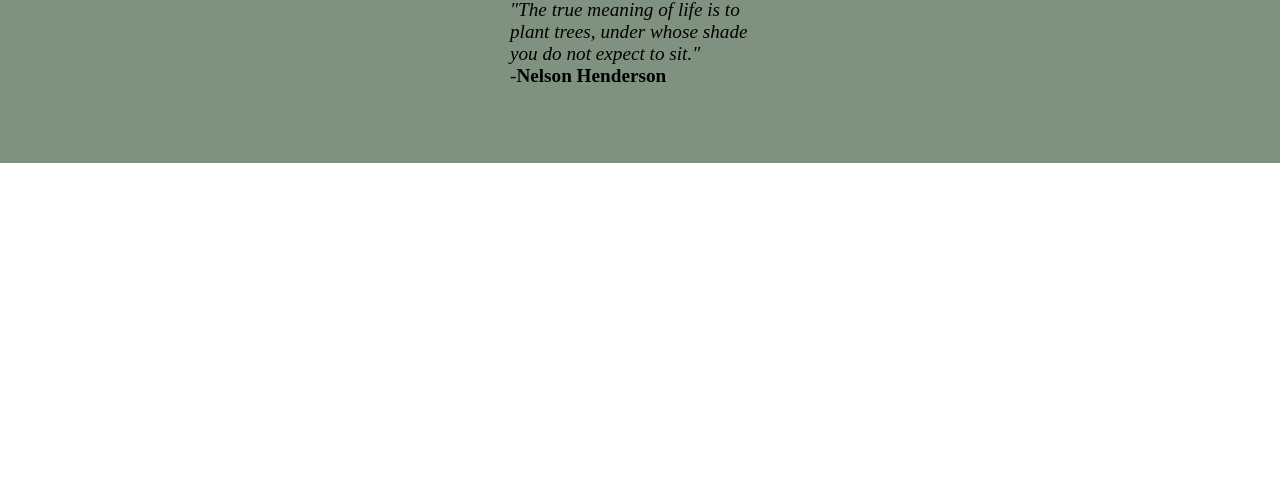
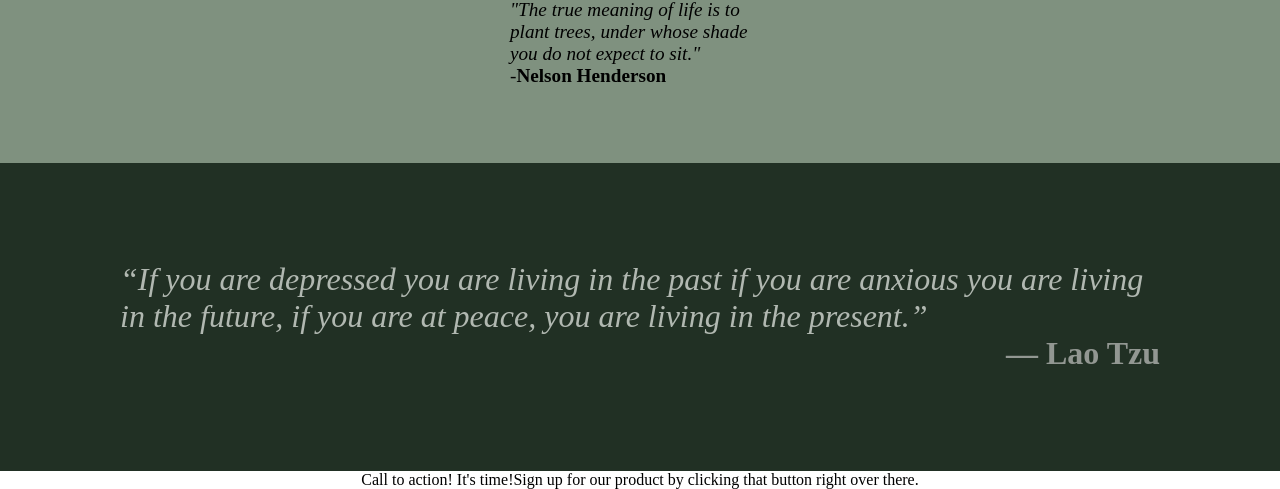
Before and after one commit to WinnieTheComrade/Landing-Page, a plain HTML site: page index.html in a window 1280 px wide. Shown: the part 1245-1734 px from the top of the page. Before the commit the page ends 1408 px from the top, so only its background shows below. Drawn offline with Linux system fonts and the light colour scheme.

Commit message:
adding banner

```diff
--- a/index.html
+++ b/index.html
@@ -66,12 +66,19 @@
                 <div class="text"><em>"The true meaning of life is to plant trees, under whose shade you do not expect to sit."</em> - <strong>Nelson Henderson</strong></div>
             </div>
         </div>
+    </div>
 
     <div class="quote">
 
+        <div class="quote-text"><em>“If you are depressed you are living in the past
+            if you are anxious you are living in the future, if you are at peace, you are living in the present.”</em></div>
+
+        <div class="quote-author"><strong>— Lao Tzu</strong></div>
     </div>
 
-    <div class="promote">
+    <div class="banner">
+        <div class="action">Call to action! It's time!</div>
+        <div class="sign-up">Sign up for our product by clicking that button right over there.</div>
 
     </div>
 
--- a/styles.css
+++ b/styles.css
@@ -57,7 +57,6 @@ h1{
 .description{
     font-size: 1.1rem;
     color:rgb(127, 145, 127)
-
 }
 
 
@@ -149,3 +148,46 @@ h1{
     justify-content: flex-start;
     font-size: 1.2rem;
 }
+
+.quote{
+    display: flex;
+    flex-direction: column;
+    background-color: #213024;
+    margin: 0;
+    border: 0;
+    padding: 60px 120px 60px 120px;
+
+
+}
+
+.quote-text{
+    display: flex;
+    flex-wrap: wrap;
+    justify-content: center;
+    align-items: center;
+    font-size: 2rem;
+    font-weight: 300;
+    color: rgb(177, 184, 177);
+    min-width: 100%;
+    padding-top: 1.2em;
+}
+
+.quote-author{
+    display: flex;
+    justify-content: flex-end;
+    align-items: center;
+    font-size: 2rem;
+    font-weight: 900;
+    color: rgb(146, 151, 146);
+    padding-bottom: 1.2em;
+}
+
+
+.banner{
+    display: flex;
+    flex-direction: row;
+    flex-wrap: wrap;
+    justify-content: center;
+    align-items: center;
+
+}
```
